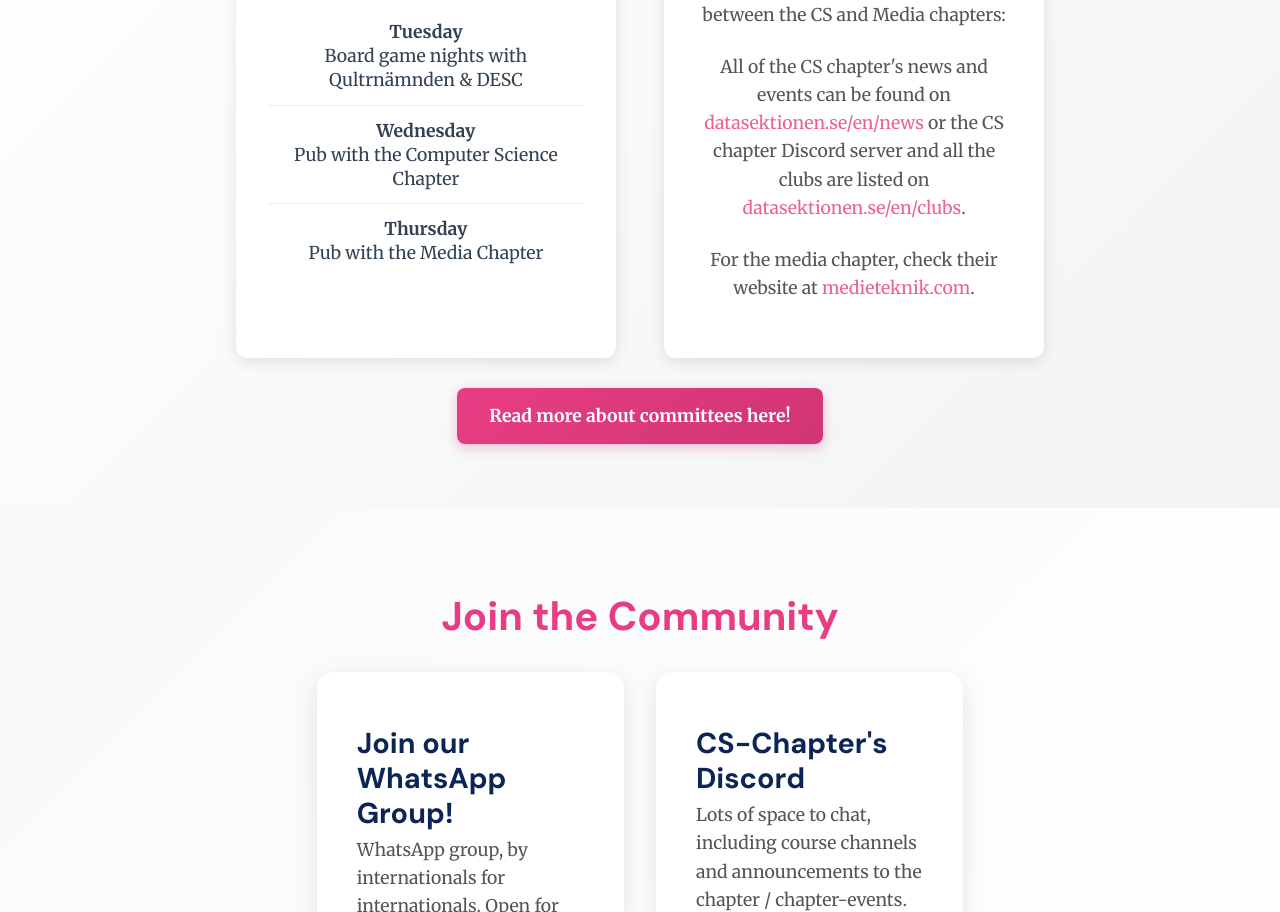
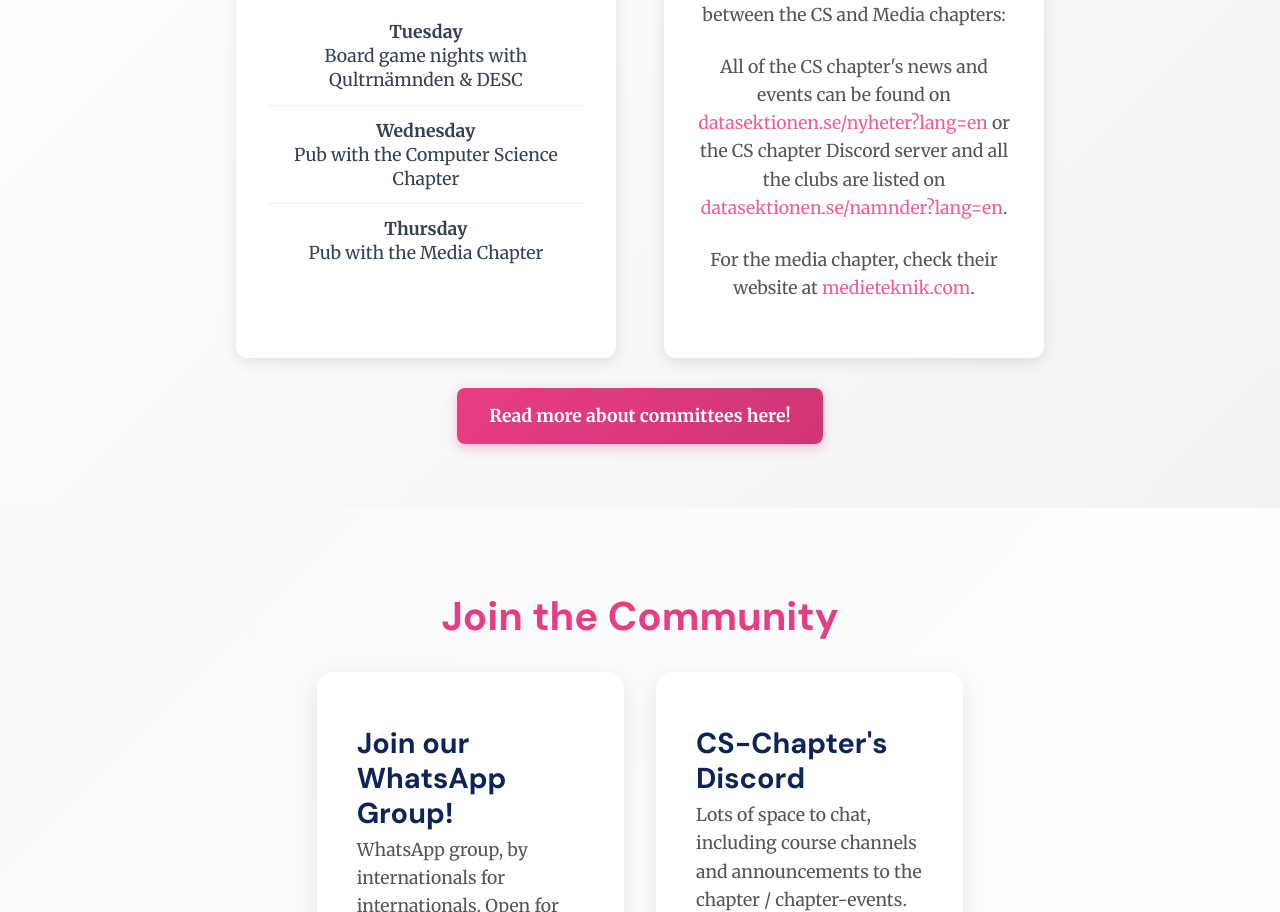
Before and after one commit to datasektionen/metastudent, a React (Vite) app: page / in a window 1280 px wide. Shown: the part 2314-3226 px from the top of the page. Built offline with nearby package versions, Linux system fonts and the light colour scheme.

Commit message:
Fix 404 links

```diff
--- a/src/pages/home.jsx
+++ b/src/pages/home.jsx
@@ -143,7 +143,7 @@ const Home = () => {
                                     <h3 className={styles.subTitle}>Chapter Resources</h3>
                                     <p className={styles.bodyText}>Some events and clubs might differ between the CS and Media chapters:</p>
                                     <p className={styles.bodyText}>
-                                        All of the CS chapter&apos;s news and events can be found on <a href="https://datasektionen.se/en/news" target="_blank" rel="noopener noreferrer">datasektionen.se/en/news</a> or the CS chapter Discord server and all the clubs are listed on <a href="https://datasektionen.se/en/clubs" target="_blank" rel="noopener noreferrer">datasektionen.se/en/clubs</a>.
+                                        All of the CS chapter&apos;s news and events can be found on <a href="https://datasektionen.se/nyheter?lang=en" target="_blank" rel="noopener noreferrer">datasektionen.se/nyheter?lang=en</a> or the CS chapter Discord server and all the clubs are listed on <a href="https://datasektionen.se/namnder?lang=en" target="_blank" rel="noopener noreferrer">datasektionen.se/namnder?lang=en</a>.
                                     </p>
                                     <p className={styles.bodyText}>
                                         For the media chapter, check their website at <a href="https://medieteknik.com" target="_blank" rel="noopener noreferrer">medieteknik.com</a>.
```
